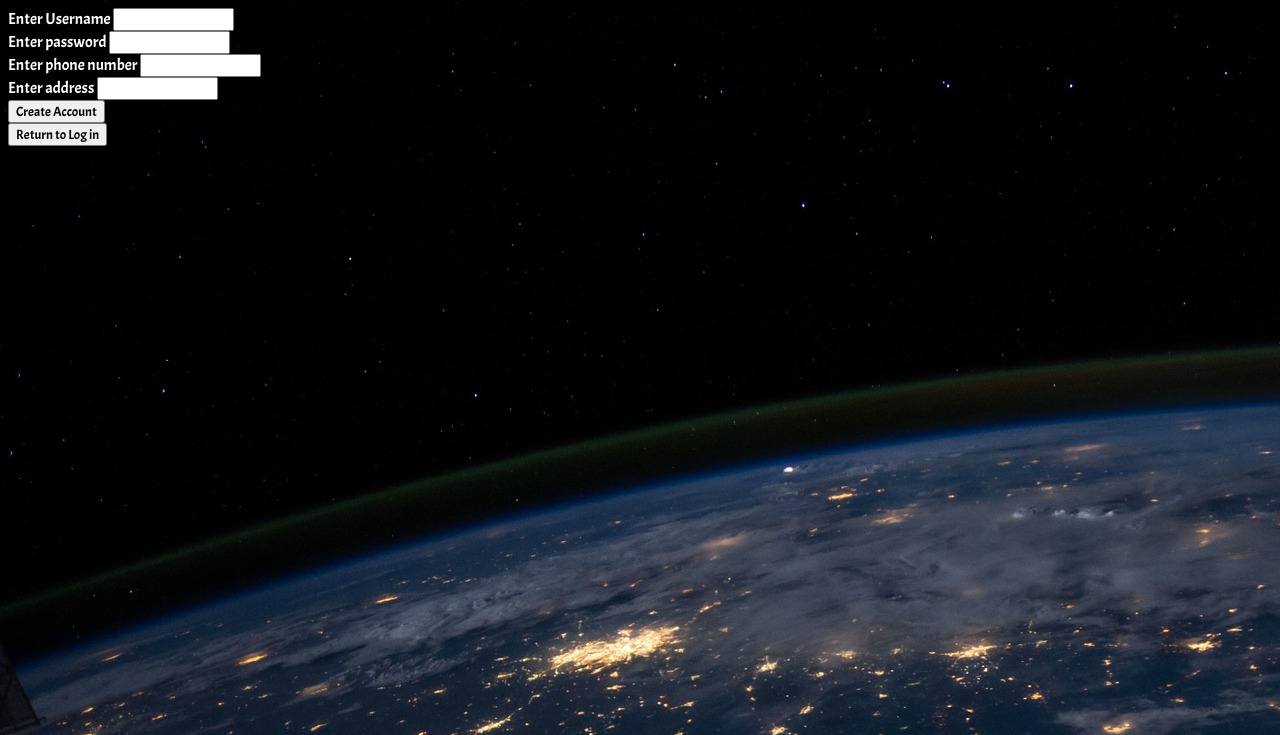
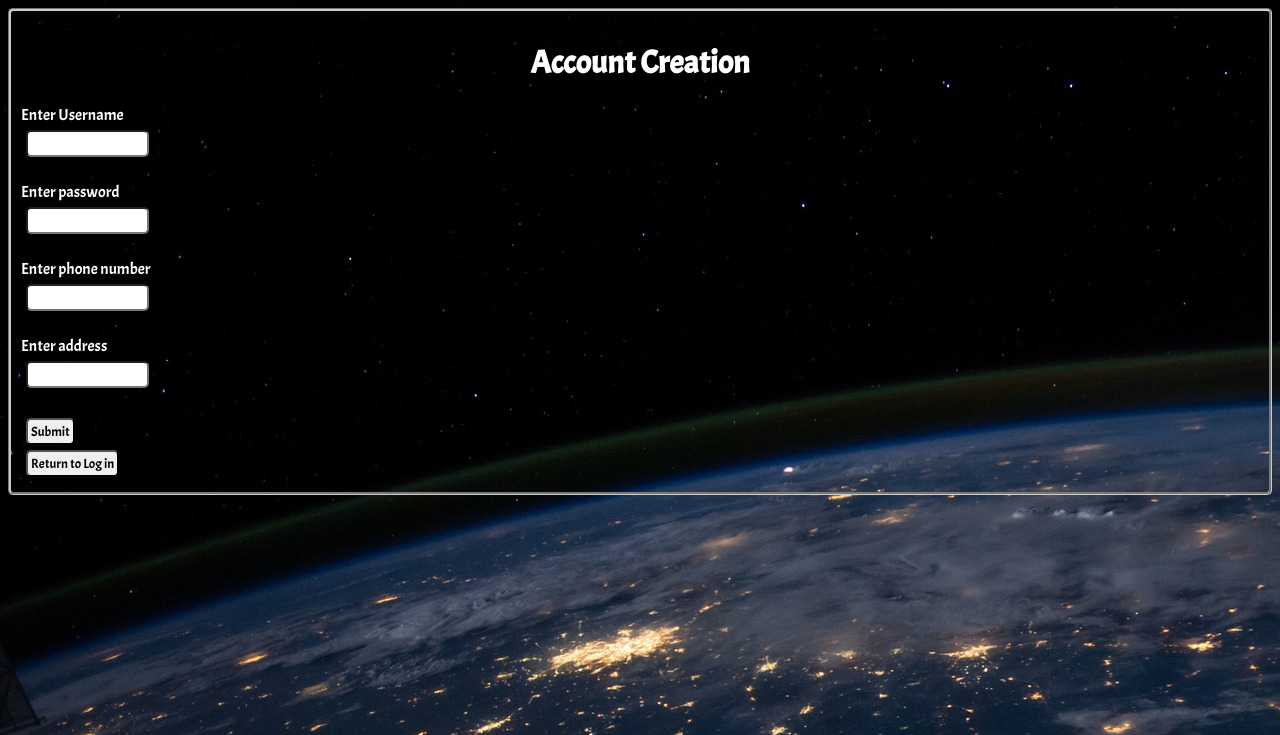
Before and after one commit to TCooper1996/SE-Python-ATM, a Django app: page /atmsite/createaccount in a window 1280 px wide. Shown: the top 735 px of the page. Run offline with Django 3.2, Linux system fonts and the light colour scheme.

Commit message:
Just html/css stuff

```diff
--- a/PyATMDjango/assets/styles.css
+++ b/PyATMDjango/assets/styles.css
@@ -13,8 +13,19 @@ h1{
   text-align: center;
 }
 
+.errorClass{
+  color: #77212e;
+  position: relative;
+  animation-name: up_down;
+  animation-duration: 0.2s;
+  animation-iteration-count: 4;
+}
 
+@keyframes up_down {
+  from {color: #77212e; top: 0px; }
+  to {color: #FE840E; top: 10px;}
 
+}
 .credentials input{
   display: block;
   padding: 3px;
@@ -24,11 +35,32 @@ h1{
 
 }
 
+ button{
+
+  padding: 3px;
+    margin: 5px;
+    border-radius: 5px;
+
+
+}
+
+button:hover{
+  background-color: #ffcc11;
+}
+
+input:hover{
+  background-color: #ffcc11;
+
+}
+
 .credentials {
+
   padding: 10px;
-  border: 1px solid black;
+  border: 3px groove #cccccc;
+  border-radius: 5px;
   position: relative;
-  padding-bottom: 20px;
+
+
 
 }
 
@@ -37,7 +69,8 @@ h1{
 .create-account{
   margin-top: 5px;
   padding: 10px;
-  border: 1px solid black;
+  border: 3px groove #cccccc;
+  border-radius: 5px;
   position: relative;
   padding-bottom: 40px;
 
@@ -50,3 +83,8 @@ h1{
   margin: 10px;
   border-radius: 5px;
 }
+.account-options {
+    display: grid;
+    grid-template-columns: auto auto auto auto;
+    grid-gap: 5px;
+}
--- a/PyATMDjango/atmsite/templates/atmsite/create_account.html
+++ b/PyATMDjango/atmsite/templates/atmsite/create_account.html
@@ -3,12 +3,15 @@
 <html lang="en">
 <head>
     <meta charset="UTF-8">
-    <title>Title</title>
+    <title>Account Creation</title>
+    <link rel="icon" type="image/png" href="{% static 'credit-card-4x.png' %}" />
     <link rel="stylesheet" href="{% static 'styles.css' %}">
         <link href="https://fonts.googleapis.com/css?family=Acme&display=swap" rel="stylesheet">
 </head>
 <body>
-<form action="{%  url 'create_account_post' %}" method="post">
+  <div class="credentials">
+    <h1> Account Creation </h1>
+<form  action="{%  url 'create_account_post' %}" method="post">
     {% csrf_token %}
     <label for="username_entry">Enter Username</label>
     <input id="username_entry" type="text" name="username" value="">
@@ -22,14 +25,16 @@
     <label for="address_entry">Enter address</label>
     <input id="password_entry" type="text" name="address" value="">
     <br>
-    <input type="submit" value="Create Account">
-</form>
-<form action="{% url 'index' %}" method="get">
-    <button type="submit">Return to Log in</button>
+    <input type="submit" value="Submit">
 </form>
 
+<form  action="{% url 'index' %}" method="get">
+    <input type="submit" value="Return to Log in">
+</form>
+</div>
+
 {% for error in errors %}
-    <p>{{ error }}</p>
+    <p class="errorClass">{{ error }}</p>
 {% endfor %}
 </body>
 </html>
--- a/PyATMDjango/atmsite/templates/atmsite/index.html
+++ b/PyATMDjango/atmsite/templates/atmsite/index.html
@@ -4,12 +4,13 @@
 <head>
     <meta charset="UTF-8">
     <title>Home</title>
+    <link rel="icon" type="image/png" href="{% static 'credit-card-4x.png' %}" />
     <link rel="stylesheet" href="{% static 'styles.css' %}">
         <link href="https://fonts.googleapis.com/css?family=Acme&display=swap" rel="stylesheet">
 </head>
 <body>
   <h1> Python ATM </h1>
-{% if error %}<p>{{ error }}</p>{%  endif %}
+{% if error %}<p class = "errorClass">{{ error }}</p>{%  endif %}
 <form class="credentials" action="{%  url 'authenticate_account' %}" method="post">
     {% csrf_token %}
     <h1> Sign in </h1>
```
Also changed, not shown: PyATMDjango/atmsite/templates/atmsite/account_menu.html (+10 -5 lines), PyATMDjango/atmsite/templates/atmsite/deposit.html (+6 -5 lines), PyATMDjango/assets/credit-card-4x.png (added), PyATMDjango/assets/dollar-4x.png (added), PyATMDjango/assets/dollar-8x.png (added), PyATMDjango/assets/dollar.png (added), PyATMDjango/db.sqlite3.
